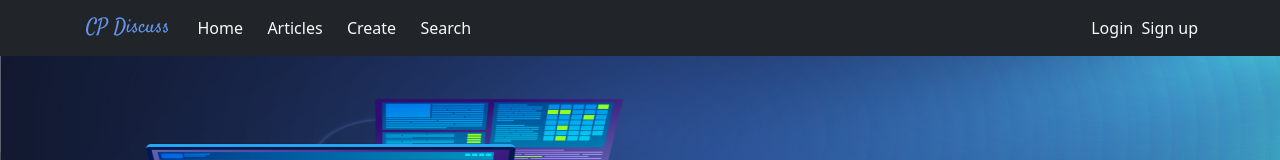
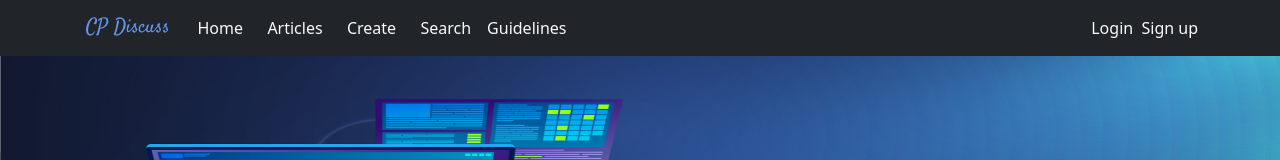
Before and after one commit to om-ashish-soni/cp-discuss-help-portal-frontend, a React (Create React App) app: page / in a window 1280 px wide. Shown: the top 160 px of the page. Built offline with nearby package versions, Linux system fonts and the light colour scheme; no server answers.

Commit message:
adding guidelines page

```diff
--- a/src/header.js
+++ b/src/header.js
@@ -53,6 +53,9 @@ function NavBar(props) {
             <NavItem className="nav-item-link">
               <Link to="/search-article" className="nav-link text-light">Search</Link>
             </NavItem>
+            <NavItem className="nav-item-link">
+              <Link to="/article/Writing-articles-in-markdown-guidelines" className="nav-link text-light">Guidelines</Link>
+            </NavItem>
           </Nav>
         </Navbar.Collapse>
         <Navbar.Collapse className="justify-content-end">
@@ -64,6 +67,7 @@ function NavBar(props) {
             <NavItem className="nav-item-link">
               <Link to="/signup" className="nav-link text-light">Sign up</Link>
             </NavItem>
+
           </ConditionalRendering>
         </Navbar.Collapse>
       </Container>
```
